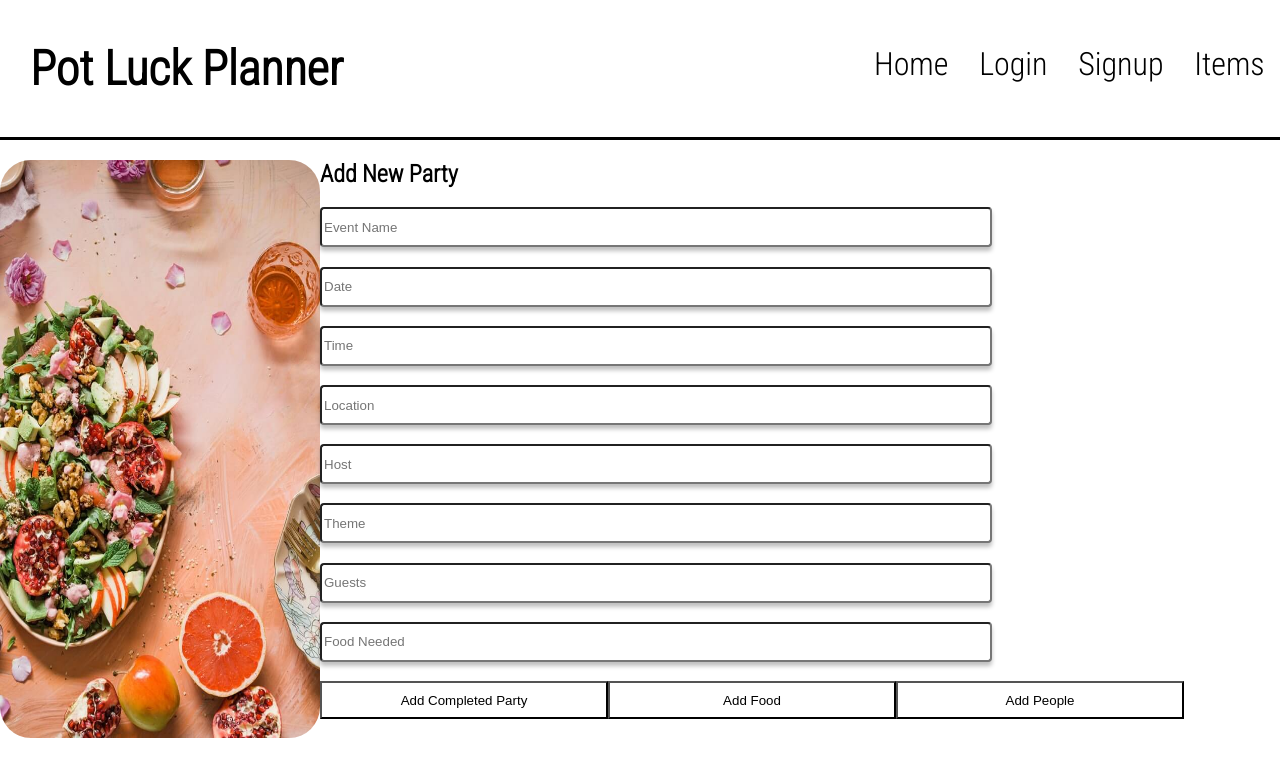
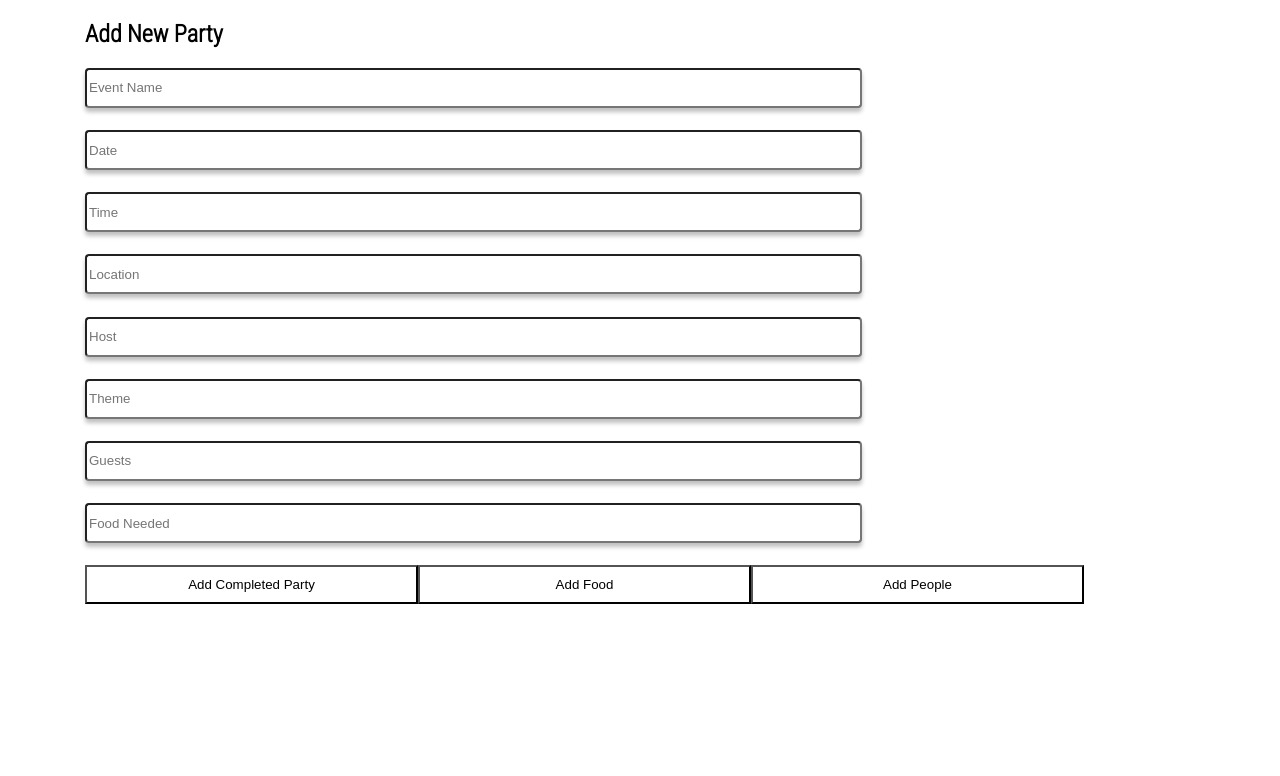
Before and after one commit to PotLuckPlanner2021/FrontEnd, a React (Create React App) app: page /PartyFormTest in a window 1280 px wide. Shown: the top 776 px of the page. Built offline with nearby package versions, Linux system fonts and the light colour scheme.

Commit message:
some routing, but mostly just removed extras around party form

```diff
--- a/src/App.js
+++ b/src/App.js
@@ -12,7 +12,6 @@ function App() {
     <div className="App">
         <Route path="/PartyFormTest" component={PartyForm}/>
         <Route path="/ItemsTest" component={ItemsTest} />
-        <Route path="/NewPotluck" component={PartyForm} />
         <ProtectedRoute path="/MyPotlucks" component={ProtectedPage} />
         <Route path="/Signup" component={Signup} />
         <Route path="/Login" component={Login} />
--- a/src/components/Details.js
+++ b/src/components/Details.js
@@ -30,7 +30,7 @@ const Details = (props) => {
                 <h2>What We Need</h2>
                 {potluckInfo.items.map(event => {
                     return <div className="whatWeNeed">
-                        <input name="items" type="radio" value={event.itemname} />
+                        <input disabled='true' name="items" type="radio" value={event.itemname} />
                         <label>
                             {event.itemname}
                         </label>
@@ -40,7 +40,7 @@ const Details = (props) => {
                 <h2>Who's Coming</h2>
                 {potluckInfo.guests.map(event => {
                     return <div className="whosComing">
-                        <input name="guests" type="radio" value={event.guestname} />
+                        <input disabled='true' name="guests" type="radio" value={event.guestname} />
                         <label>
                             {event.guestname}
                         </label>
--- a/src/components/EventCard.js
+++ b/src/components/EventCard.js
@@ -23,7 +23,7 @@ const EventCard = (props) => {
         render={props => <Details {...props} event={event}/>}
       /> */}
       <Link to={`/MyPotlucks/Details/${event.potluckid}`} className='eventCard'>
-          <img src={event.imgurl} alt='New Event' className='eventImage' />
+          <img src={event.imgurl ? event.imgurl : 'https://source.unsplash.com/600x400/?potluck'} alt='New Event' className='eventImage' />
           <h3>{event.name}</h3>
           <h4>Hosted By: {event.host}</h4>
           <p>Date: {event.date}</p>
--- a/src/components/Home.js
+++ b/src/components/Home.js
@@ -12,6 +12,12 @@ const Home = () => {
       <nav>
         <Logo />
         <div className="links">
+          {
+            localStorage.getItem('token') &&
+            <Link to="MyPotlucks" className="link">
+            My Potlucks
+            </Link>
+          }
           <Link to="Login" className="link">
             Login
           </Link>
@@ -21,7 +27,7 @@ const Home = () => {
           <Link to="ItemsTest" className="link">
             Items
           </Link>
-          <Link to="PArtyFormTest" className="link">
+          <Link to="PartyFormTest" className="link">
             PartyFormTest
           </Link>
         </div>
--- a/src/components/PartyFormTest.js
+++ b/src/components/PartyFormTest.js
@@ -164,27 +164,7 @@ const PartyForm = () => {
 
 
     return (
-        <div>
-            <nav>
-                <Logo />
-                <div className="links">
-                <Link to="/" className="link">
-                    Home
-                </Link>
-                <Link to="Login" className="link">
-                    Login
-                </Link>
-                <Link to="Signup" className="link">
-                    Signup
-                </Link>
-                <Link to="Items" className="link">
-                    Items
-                </Link>
-                </div>
-            </nav>
             <section className="centering">
-                <img src={Image} className="logins" alt="fruits"></img>
-
                 <section className="partyForm">
                     <h2 className="partyFormHeader">Add New Party</h2>
                     <form
@@ -247,9 +227,8 @@ const PartyForm = () => {
                 </Link>
                 </section>
             </section>
-        </div>
     )
 }
 
 
- export default PartyForm
+export default PartyForm
--- a/src/components/ProtectedPage.js
+++ b/src/components/ProtectedPage.js
@@ -2,6 +2,7 @@ import React, {  useEffect } from 'react';
 import axiosWithAuth from '../utils/axiosWithAuth';
 import EventList from './EventList';
 import Details from './Details';
+import Items from './ItemsTest';
 import PartyForm from './PartyFormTest';
 import Logo from './Logo';
 import { Route, Link, useHistory, useParams, useRouteMatch } from 'react-router-dom';
@@ -41,6 +42,9 @@ const ProtectedPage = ({ userInfo, error, getUserInfo }) => {
       <nav>
         <Logo />
         <div className="links">
+          <Link to='/' className="link">
+            Home
+          </Link>
           <Link onClick={logout} className="link">
             Logout
           </Link>
@@ -57,6 +61,10 @@ const ProtectedPage = ({ userInfo, error, getUserInfo }) => {
           path={`/MyPotlucks/Details/:potluckid`}
           render={props => <Details {...props} potlucks={userInfo.potlucks}/>}
         />
+        <Route
+          path={`/MyPotlucks/Items/:potluckid`}
+          render={props => <Items {...props} userInfo={userInfo}/>}
+        />
         </section>
     </div>
   )
```
Also changed, not shown: 1 other file (tests, documents, lock files or other folders).
